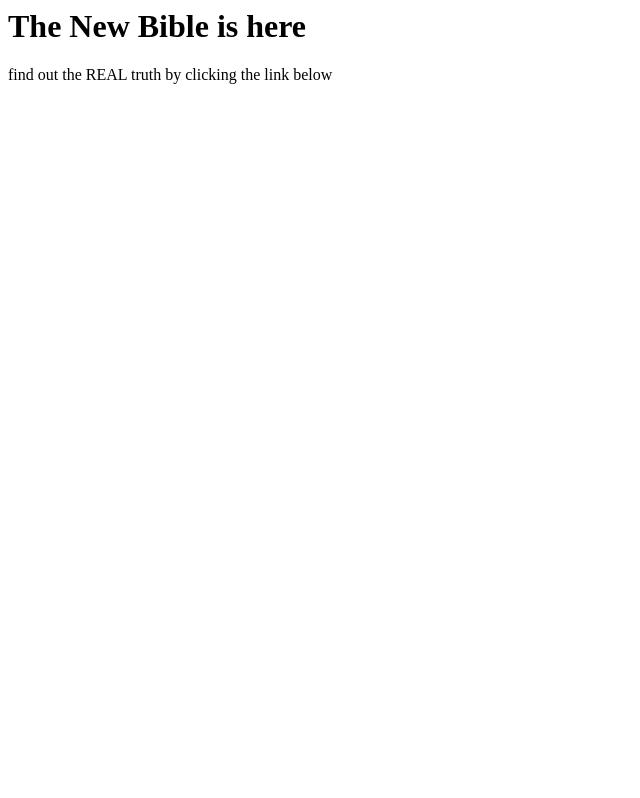
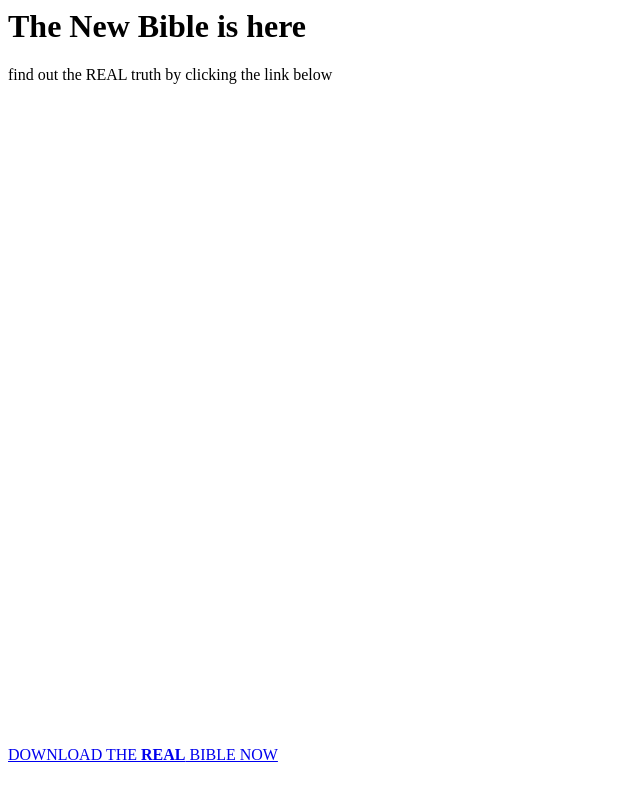
Before and after one commit to thenewbible/thenewbible.github.io, a plain HTML site: page index.html in a window 1280 px wide. Shown: the whole page, without its empty margins (0-640 px from the left). Drawn offline with Linux system fonts and the light colour scheme.

Commit message:
Update index.html

```diff
--- a/index.html
+++ b/index.html
@@ -28,6 +28,6 @@
 <p style="color: #fff;">they are lying to you</p>
 
 
-<a href="https://thenewbible.github.io/bible.txt">
+  <a href="https://thenewbible.github.io/bible.txt">DOWNLOAD THE <strong>REAL</strong> BIBLE NOW</a>
 </body>
 </html>
```
